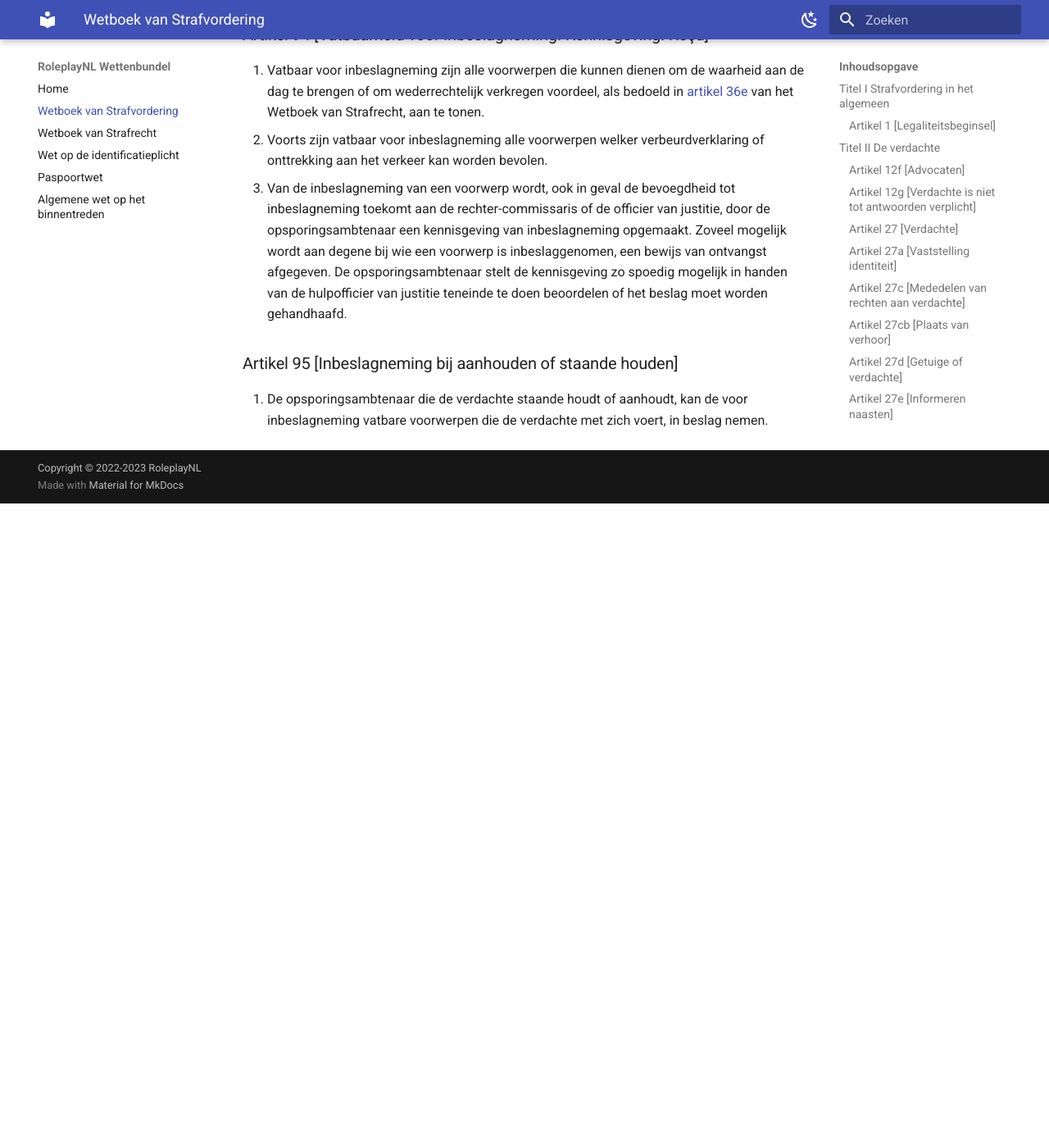
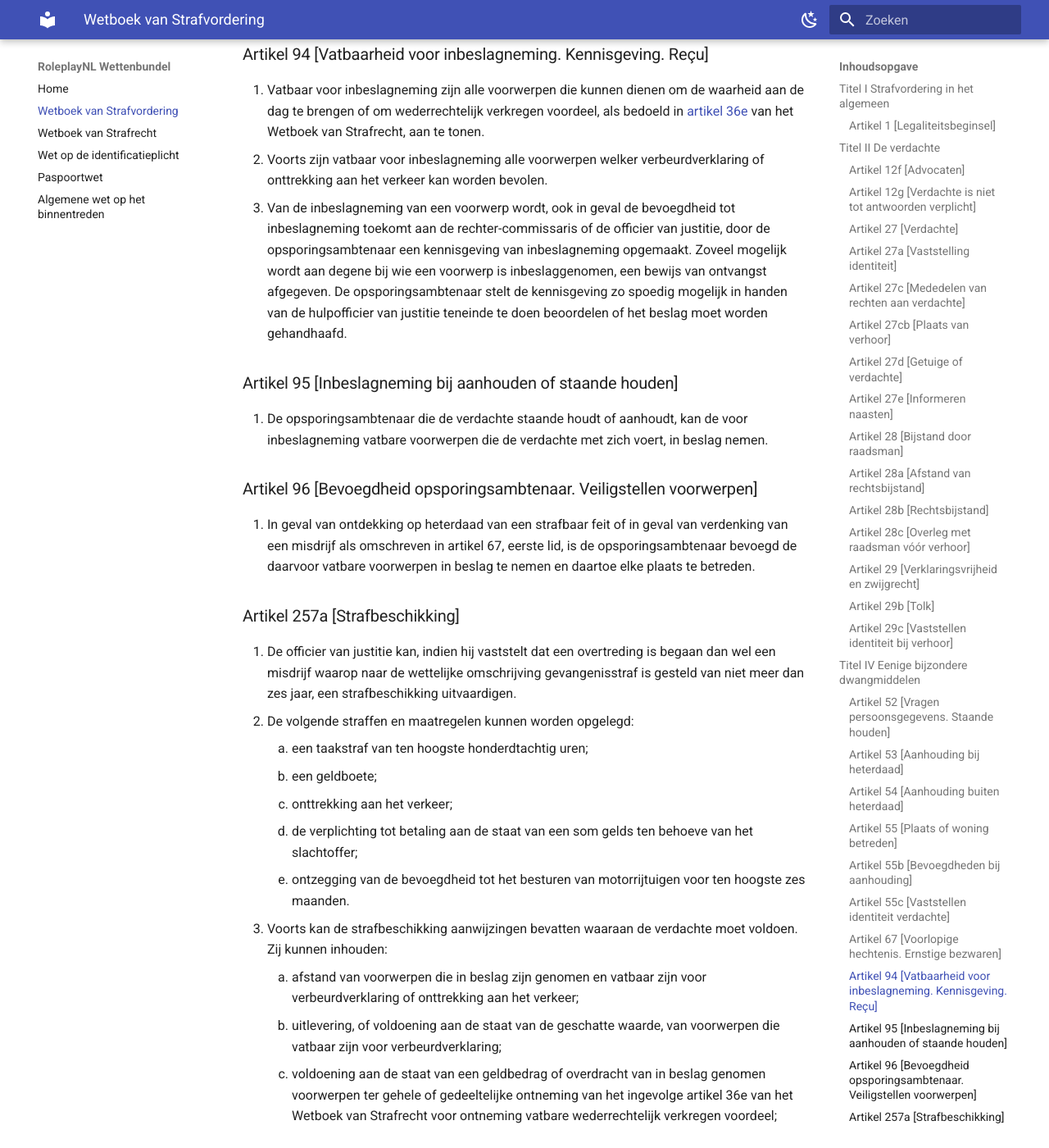
Before and after one commit to EnriqueFernandez20/FutureRP-Wettenbundel, an MkDocs documentation site: the page built from docs/wetboek-van-strafvordering.md, in a window 1280 px wide and 1400 px high, scrolled down 6841 px. Shown: the whole window at 82% size. Built offline with MkDocs 1.6.1 and Material for MkDocs 9.7.7, drawn with Linux system fonts in a browser that asks for light colours; before the commit the page ends 7455 px from its top, so only the background shows below that; some of the changed text lies outside the part shown.

Commit message:
WvSv done
Moet alleen nog gelinkt worden aan de andere wetboeken, maar deze zijn nog niet compleet.

```diff
--- a/docs/wetboek-van-strafvordering.md
+++ b/docs/wetboek-van-strafvordering.md
@@ -103,7 +103,9 @@
     1. een misdrijf waarop naar de wettelijke omschrijving een gevangenisstraf van vier jaren of meer is gesteld;
     2. een der misdrijven omschreven in de artikelen 132, 138a, 138aa, 138ab, 138b, 138c, 139c, 139d, eerste en tweede lid, artikel 139h, eerste en tweede lid139g, 140, tweede lid, 141a, 137c, tweede lid, 137d, eerste lid, 137e, tweede lid, 137g, tweede lid, 151, 184a, 254a, 248d, 248e, 272, 284, eerste lid, 285, eerste lid, 285b, 285c, 300, eerste lid, 321, 326c, tweede lid, 326d, 340, 342, 344a, 344b, 347, eerste lid, 350, 350a, 350c, 350d351, 372, 395, 417bis, 420bis.1, 420quater en 420quater.1 van het Wetboek van Strafrecht;
     3. de artikelen 175, eerste lid, 176, eerste lid, en 176, tweede lid, voor zover dit betreft artikel 7, eerste lid, onderdelen a en c, van de Wegenverkeerswet 1994;
+
     de artikelen 11, tweede lid, en 11a van de Opiumwet;
+
     artikel 55, tweede lid, van de Wet wapens en munitie;
 
 ### Artikel 94 [Vatbaarheid voor inbeslagneming. Kennisgeving. Reçu]
@@ -113,3 +115,26 @@
 
 ### Artikel 95 [Inbeslagneming bij aanhouden of staande houden]
 1. De opsporingsambtenaar die de verdachte staande houdt of aanhoudt, kan de voor inbeslagneming vatbare voorwerpen die de verdachte met zich voert, in beslag nemen.
+
+### Artikel 96 [Bevoegdheid opsporingsambtenaar. Veiligstellen voorwerpen]
+1. In geval van ontdekking op heterdaad van een strafbaar feit of in geval van verdenking van een misdrijf als omschreven in artikel 67, eerste lid, is de opsporingsambtenaar bevoegd de daarvoor vatbare voorwerpen in beslag te nemen en daartoe elke plaats te betreden.
+
+### Artikel 257a [Strafbeschikking]
+1. De officier van justitie kan, indien hij vaststelt dat een overtreding is begaan dan wel een misdrijf waarop naar de wettelijke omschrijving gevangenisstraf is gesteld van niet meer dan zes jaar, een strafbeschikking uitvaardigen.
+2. De volgende straffen en maatregelen kunnen worden opgelegd:
+    1. een taakstraf van ten hoogste honderdtachtig uren;
+    2. een geldboete;
+    3. onttrekking aan het verkeer;
+    4. de verplichting tot betaling aan de staat van een som gelds ten behoeve van het slachtoffer;
+    5. ontzegging van de bevoegdheid tot het besturen van motorrijtuigen voor ten hoogste zes maanden.
+3. Voorts kan de strafbeschikking aanwijzingen bevatten waaraan de verdachte moet voldoen. Zij kunnen inhouden:
+    1. afstand van voorwerpen die in beslag zijn genomen en vatbaar zijn voor verbeurdverklaring of onttrekking aan het verkeer;
+    2. uitlevering, of voldoening aan de staat van de geschatte waarde, van voorwerpen die vatbaar zijn voor verbeurdverklaring;
+    3. voldoening aan de staat van een geldbedrag of overdracht van in beslag genomen voorwerpen ter gehele of gedeeltelijke ontneming van het ingevolge artikel 36e van het Wetboek van Strafrecht voor ontneming vatbare wederrechtelijk verkregen voordeel;
+
+### Artikel 312 [Aanvulling telastlegging met strafverzwarende omstandigheden]
+Indien uit het onderzoek omstandigheden zijn bekend geworden die, niet in de dagvaarding vermeld, volgens de wet tot verzwaring van straf grond opleveren, is de officier van justitie bevoegd deze alsnog mondeling ten laste te leggen.
+
+### Artikel 313 [Wijziging der telastlegging]
+1. Indien buiten het geval van het voorgaande artikel de officier van justitie oordeelt dat de telastlegging behoort te worden gewijzigd, legt hij den inhoud van de door hem noodzakelijk geachte wijzigingen schriftelijk aan de rechtbank over met vordering dat die wijzigingen zullen worden toegelaten.
+2. Indien de rechtbank de vordering toewijst, doet zij den inhoud van de aangebrachte wijzigingen in het proces-verbaal ter terechtzitting opnemen. In geen geval worden wijzigingen toegelaten, als een gevolg waarvan de telastlegging niet langer hetzelfde feit, in den zin van [artikel 68](wetboek-van-strafrecht.d#artikel-68) van het Wetboek van Strafrecht zou inhouden.
```
